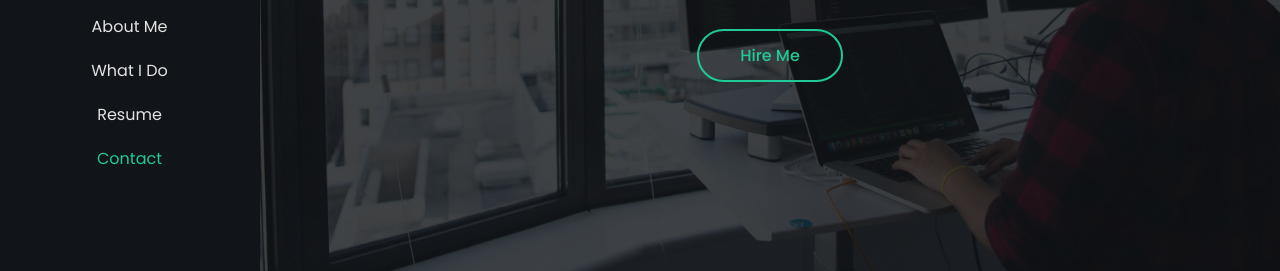
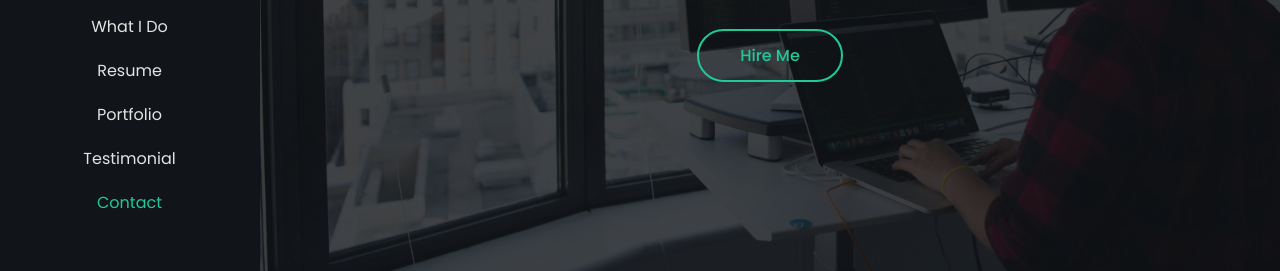
Before and after one commit to BlackKhm/profile, a plain HTML site: page index.html in a window 1280 px wide. Shown: the part 462-733 px from the top of the page. Drawn offline with Linux system fonts and the light colour scheme; files whose address does not match are found by name.

Commit message:
update title

```diff
--- a/index.html
+++ b/index.html
@@ -6,7 +6,7 @@
     <meta http-equiv="X-UA-Compatible" content="IE=edge">
     <meta name="viewport" content="width=device-width, initial-scale=1">
     <link href="images/favicon.png" rel="icon" />
-    <title>Madysan - Portfolio</title>
+    <title>Mao - Portfolio</title>
     <!-- <meta name="description" content="Simone is responsive bootstrap 5 one page personal portfolio html template."> -->
     <!-- <meta name="author" content="harnishdesign.net"> -->
 
@@ -59,8 +59,8 @@
                             <li class="nav-item"><a class="nav-link smooth-scroll" href="#about">About Me</a></li>
                             <li class="nav-item"><a class="nav-link smooth-scroll" href="#services">What I Do</a></li>
                             <li class="nav-item"><a class="nav-link smooth-scroll" href="#resume">Resume</a></li>
-                            <!-- <li class="nav-item"><a class="nav-link smooth-scroll" href="#portfolio">Portfolio</a></li> -->
-                            <!-- <li class="nav-item"><a class="nav-link smooth-scroll" href="#testimonial">Testimonial</a></li> -->
+                            <li class="nav-item"><a class="nav-link smooth-scroll" href="#portfolio">Portfolio</a></li>
+                            <li class="nav-item"><a class="nav-link smooth-scroll" href="#testimonial">Testimonial</a></li>
                             <li class="nav-item"><a class="nav-link smooth-scroll" href="#contact">Contact</a></li>
                         </ul>
                     </div>
```
